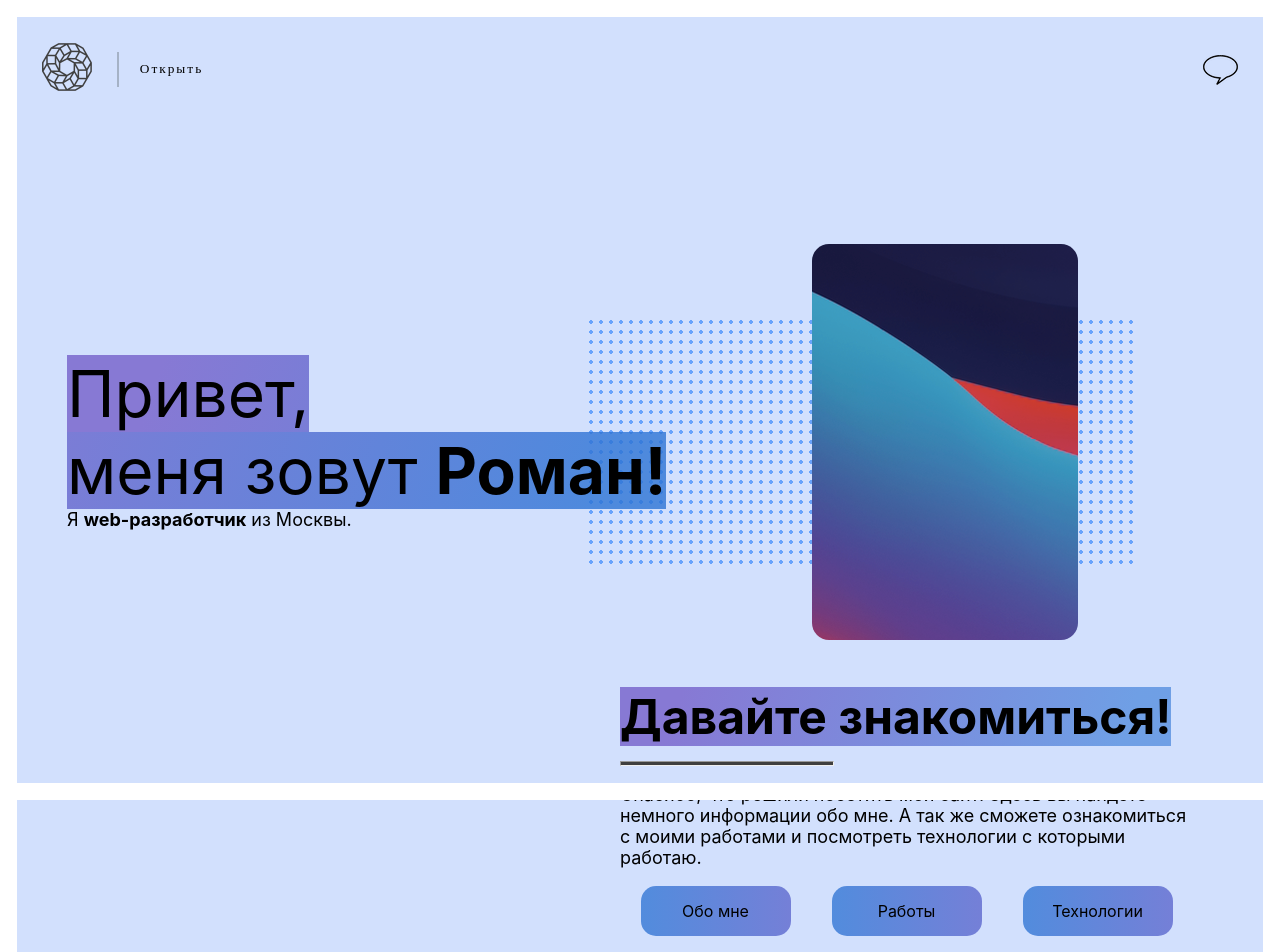
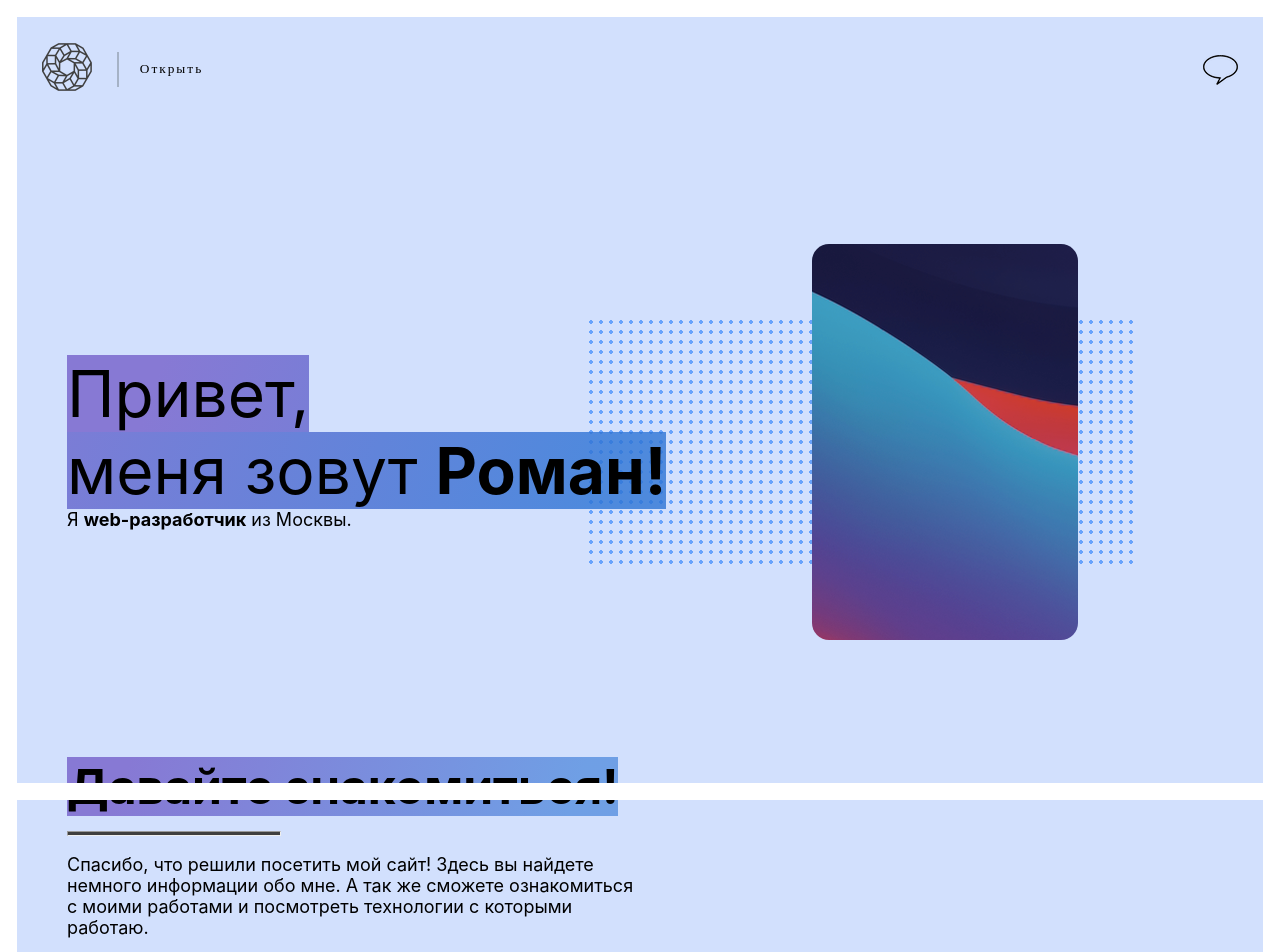
Before and after one commit to ChernikRoman/portfolio, a React (Create React App) app: page / in a window 1280 px wide. Shown: the top 952 px of the page. Built offline with nearby package versions, Linux system fonts and the light colour scheme; a web font is replaced by a local one.

Commit message:
fix: изменить отступ компонента Home

```diff
--- a/src/components/Home/Home.css
+++ b/src/components/Home/Home.css
@@ -1,7 +1,3 @@
-section, article {
-    /* border: 1px solid blue; */
-}
-
 .home {
     padding: 100px 50px;
 }
@@ -51,8 +47,10 @@ section, article {
 
 .home__greeting {
     width: 50%;
-    margin-left: auto;
+    margin-top: 70px;
+    margin-right: auto;
     padding: 20px;
+    padding-left: 0;
 }
 
 .home__greeting h2 {
```
